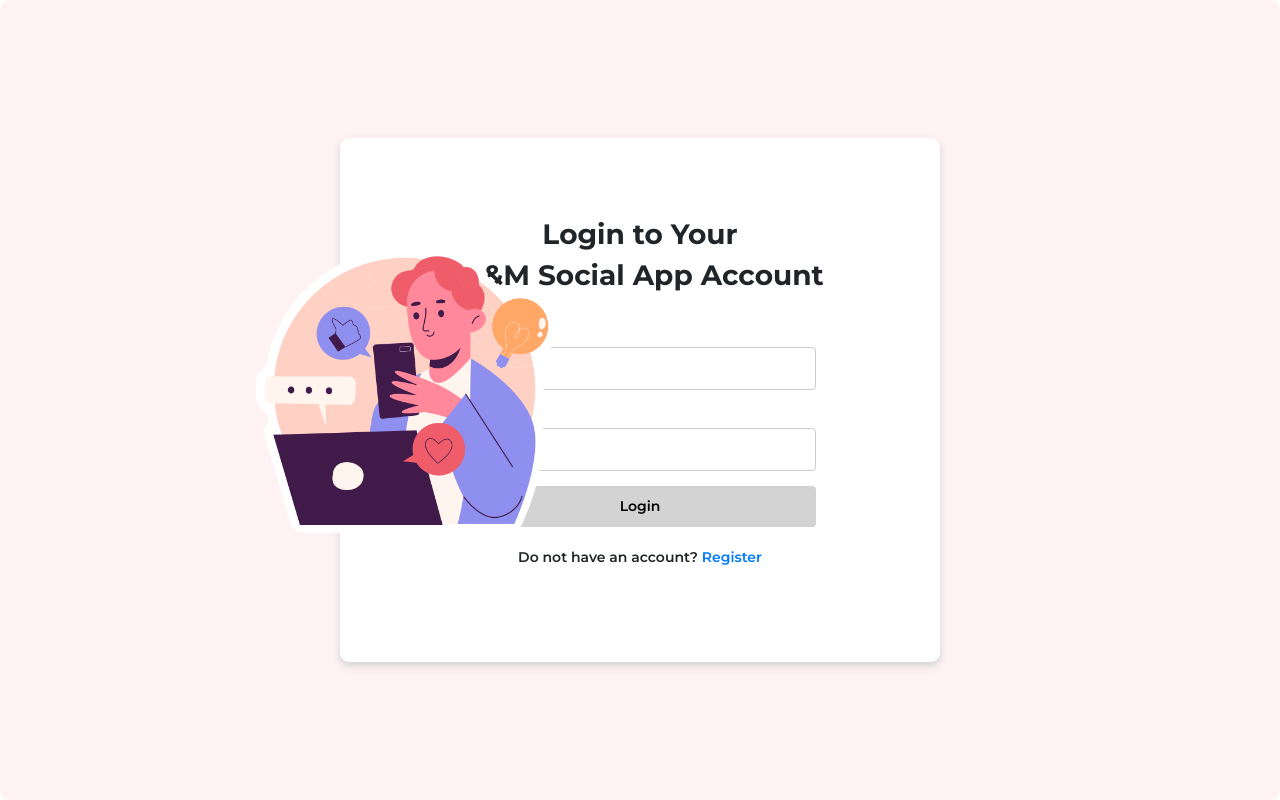
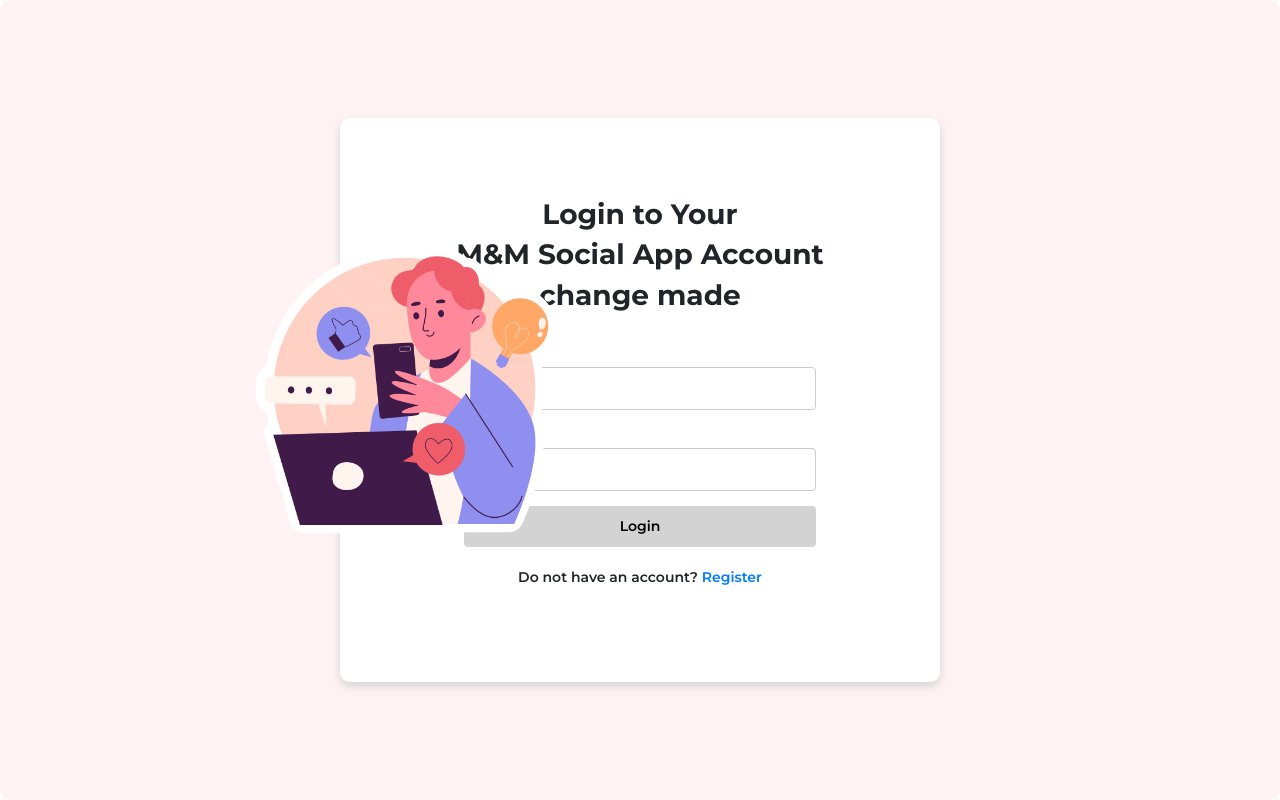
Before and after one commit to marijastojanoska/kiii-finalen-proekt, an Angular app in the folder frontend/: page /login in a window 1280 px wide. Built offline with nearby package versions, Linux system fonts and the light colour scheme.

Commit message:
change made in login.component.html

```diff
--- a/frontend/src/app/component/login/login.component.html
+++ b/frontend/src/app/component/login/login.component.html
@@ -4,6 +4,7 @@
     <div class="title">
       <h2>Login to Your</h2>
       <h2>M&M Social App Account</h2>
+      <h2>change made</h2>
     </div>
     <form (ngSubmit)="onSubmit()" [formGroup]="loginForm">
       <div class="form-group">
```
